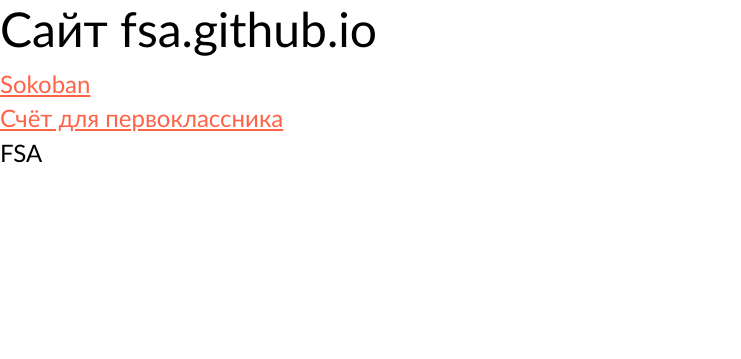
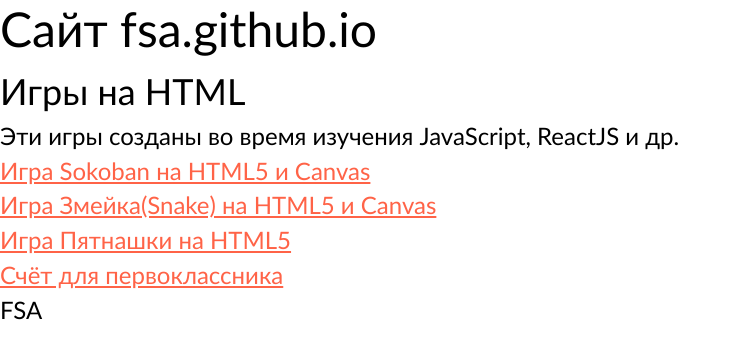
Before and after one commit to fsa/fsa.github.io, a Jekyll site: the page built from index.md, in a window 1280 px wide. Shown: the top 359 px of the page, without its empty margins (0-741 px from the left). Built offline with Jekyll 4.4.1, drawn with Linux system fonts in a browser that asks for light colours.

Commit message:
Ссылки на Пятнашки и Змейку

```diff
--- a/index.md
+++ b/index.md
@@ -3,6 +3,15 @@ layout: article
 title: Сайт fsa.github.io
 excerpt: Тяжела и неказиста жизнь простого программиста
 ---
-[Sokoban](/html5-sokoban/)
+
+## Игры на HTML
+
+Эти игры созданы во время изучения JavaScript, ReactJS и др.
+
+[Игра Sokoban на HTML5 и Canvas](/html5-sokoban/)
+
+[Игра Змейка(Snake) на HTML5 и Canvas](/html5-snake/)
+
+[Игра Пятнашки на HTML5](/html5-fifteen/)
 
 [Счёт для первоклассника](/math-1class-20/)
```
